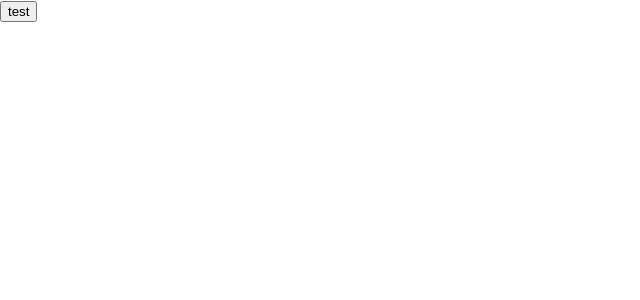
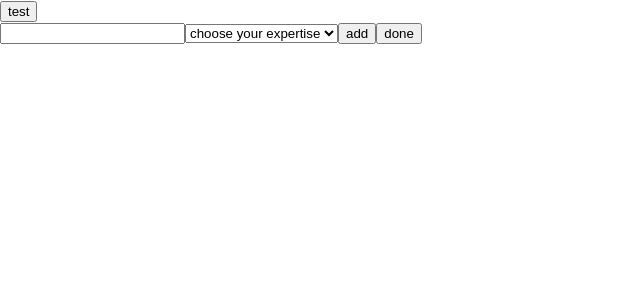
Before and after one commit to momahdi/recruitment-application, a React (Create React App) app: page / in a window 1280 px wide. Shown: the top 300 px of the page, without its empty margins (0-640 px from the left). Built offline with nearby package versions, Linux system fonts and the light colour scheme.

Commit message:
added functionality to add expertise to application

```diff
--- a/src/App.js
+++ b/src/App.js
@@ -3,7 +3,8 @@ import './App.css';
 import  {Component} from "react";
 import ApiCall from './Model/apiCall';
 import FirstView from './View/firstView';
-
+import Model from './Model/model'
+import Expertise from './Presenter/expertise'
 
 
 
@@ -11,15 +12,17 @@ class App extends Component{
   constructor(props){
     super(props);
       this.state={
-       model: new ApiCall()
+       apiCall: new ApiCall(),
+       model: new Model()
       }
   }
 
-
-
   render (){
     return(
-     <FirstView model={this.state.model}/>
+      <div>
+          <FirstView apiCall={this.state.apiCall}/>
+          <Expertise model={this.state.model} apiCall={this.state.apiCall}/>
+      </div>
     );
 
   }
--- a/src/Model/apiCall.js
+++ b/src/Model/apiCall.js
@@ -20,8 +20,8 @@
       applicationPost({start,end,competence}){
         const body={
           startPeriod:start ,
-          competence:end,
-          endPeriod:competence}
+          competence:competence,
+          endPeriod:end}
         return this.apiCall(body)
         .then(response => console.log(response))
         .catch(error => console.log( error))
--- /dev/null
+++ b/src/Model/model.js
@@ -0,0 +1,37 @@
+export default class model{
+    constructor(){
+        this.myExpertise = [];
+        this.observers = [];
+    }
+    getExpertise(){
+        return this.myExpertise;
+    }
+    removeExpertise(name){
+		this.myExpertise = [...this.myExpertise.filter((exp) => exp.name !== name)];
+        this.notifyObserver();
+    }
+    addExpertise(t, y){
+        var exp = {name: t, year: y};
+        this.myExpertise = [...this.myExpertise, exp];
+        this.notifyObserver();
+    }
+    getAllExpertise(){
+        const exp = ["A-skills", "B-skills", "C-skills", "D-skills", "E-skills"];
+        return exp;
+    }
+
+    addObserver(obs){
+        this.observers = this.observers.concat(obs);
+        return () => this.removeObserver(obs);
+    }
+
+    notifyObserver(){
+        this.observers.forEach(function(callback) {
+            callback();
+        });
+    }
+    removeObserver(obs) {
+        this.observers = this.observers.filter(o => o !== obs)
+    }
+
+}
--- /dev/null
+++ b/src/Presenter/expertise.js
@@ -0,0 +1,25 @@
+import { useEffect, useState } from "react";
+import {ExpertiseView, AddExpertiseForm} from '../View/expertiseView';
+
+function Expertise({model,apiCall}){
+    const [allExpertise, setExpertice] = useState(model.getAllExpertise());
+    useEffect(()=>setExpertice(model.getAllExpertise()), []);
+
+    const [myExpertise, setMyExpertise]= useState(model.getExpertise());
+    useEffect(function(){
+        return model.addObserver(function () {
+            setMyExpertise(model.getExpertise());
+        })
+    }, [model]);
+
+    //Ta bort: Modellen bestämmer om den vill läsa från localstorage eller inte.......
+    useEffect(() => localStorage.setItem('formData', myExpertise));
+
+    return(
+        <div>
+            <ExpertiseView myExpertise={myExpertise} removeExpertise={n => model.removeExpertise(n)} />
+            <AddExpertiseForm expertise={allExpertise} addExpertise={(t,y) => model.addExpertise(t,y)} done={() => apiCall.applicationPost({start: "Dag1", end: "Dag10", competence: myExpertise})} />
+        </div>
+    )
+}
+export default Expertise;
--- /dev/null
+++ b/src/View/expertiseView.js
@@ -0,0 +1,32 @@
+import React from 'react';
+const ExpertiseView = ({myExpertise, removeExpertise}) => (
+    <div>
+        {myExpertise.map(e =>
+            <tbody>
+                <tr key={e.name + e.year}>
+                    <td>{e.name}</td>
+                    <td>{e.year}</td>
+                </tr>
+                <button onClick={() => removeExpertise(e.name)}>remove</button>
+            </tbody>
+            )}
+    </div>
+);
+
+const AddExpertiseForm = ({expertise, addExpertise, done}) => {
+    const [year, setYear] = React.useState(0);
+    const [type, setType] = React.useState('');
+    return (
+        <div>
+            <input onChange={(event) => setYear(event.target.value)} />
+            <select onChange={(event) => setType(event.target.value)}>
+                <option>choose your expertise</option>
+                {expertise.map((k) => <option key={k}>{k}</option>)}
+            </select>
+            <button onClick={() => addExpertise(type, year)}>add</button>
+            <button onClick={() => done()}>done</button>
+        </div>
+    );
+};
+
+export {ExpertiseView, AddExpertiseForm};
--- a/src/View/firstView.js
+++ b/src/View/firstView.js
@@ -5,7 +5,7 @@ class FirstView extends Component{
 
 
     handleSubmit=(e)=>{
-        this.props.model.testAPI();
+        this.props.apiCall.testAPI();
     }
     render(){
         return(
```
Also changed, not shown: 1 other file (tests, documents, lock files or other folders).
